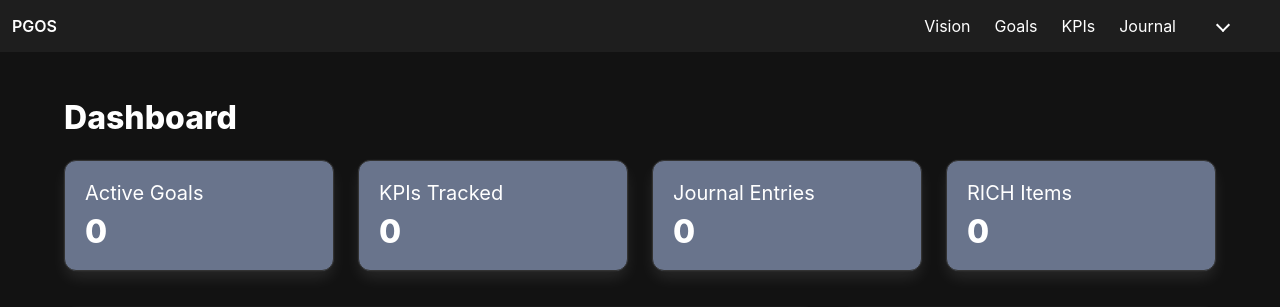
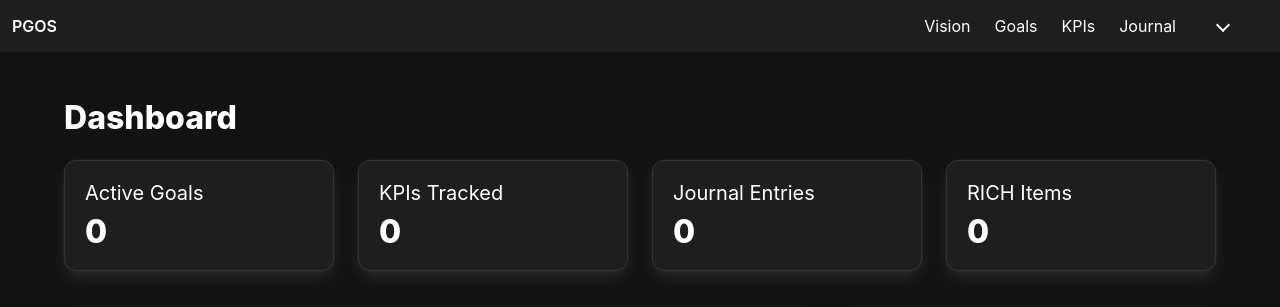
Before and after one commit to AVECProductions/pgos_frontend, a Vue app: page /dashboard in a window 1280 px wide. Shown: the top 307 px of the page. Built offline with nearby package versions, Linux system fonts and the light colour scheme; no server answers; sample sign-in values are in the browser's storage.

Commit message:
added favicon

```diff
--- a/public/index.html
+++ b/public/index.html
@@ -4,7 +4,7 @@
     <meta charset="utf-8">
     <meta http-equiv="X-UA-Compatible" content="IE=edge">
     <meta name="viewport" content="width=device-width,initial-scale=1.0">
-    <link rel="icon" href="<%= BASE_URL %>favicon.ico">
+    <link rel="icon" type="image/png" href="<%= BASE_URL %>favicon.png">
     <title>PGOS - Personal Goal & Objective System</title>
   </head>
   <body>
--- a/src/views/DashboardView.vue
+++ b/src/views/DashboardView.vue
@@ -5,27 +5,27 @@
     <!-- Quick Stats -->
     <div class="columns is-multiline">
       <div class="column is-3">
-        <div class="box has-background-grey has-text-white">
-          <h2 class="subtitle has-text-white mb-2">Active Goals</h2>
-          <p class="title has-text-white">{{ stats.activeGoals || 0 }}</p>
+        <div class="box">
+          <h2 class="subtitle mb-2">Active Goals</h2>
+          <p class="title">{{ stats.activeGoals || 0 }}</p>
         </div>
       </div>
       <div class="column is-3">
-        <div class="box has-background-grey has-text-white">
-          <h2 class="subtitle has-text-white mb-2">KPIs Tracked</h2>
-          <p class="title has-text-white">{{ stats.kpisTracked || 0 }}</p>
+        <div class="box">
+          <h2 class="subtitle mb-2">KPIs Tracked</h2>
+          <p class="title">{{ stats.kpisTracked || 0 }}</p>
         </div>
       </div>
       <div class="column is-3">
-        <div class="box has-background-grey has-text-white">
-          <h2 class="subtitle has-text-white mb-2">Journal Entries</h2>
-          <p class="title has-text-white">{{ stats.journalEntries || 0 }}</p>
+        <div class="box">
+          <h2 class="subtitle mb-2">Journal Entries</h2>
+          <p class="title">{{ stats.journalEntries || 0 }}</p>
         </div>
       </div>
       <div class="column is-3">
-        <div class="box has-background-grey has-text-white">
-          <h2 class="subtitle has-text-white mb-2">RICH Items</h2>
-          <p class="title has-text-white">{{ stats.richItems || 0 }}</p>
+        <div class="box">
+          <h2 class="subtitle mb-2">RICH Items</h2>
+          <p class="title">{{ stats.richItems || 0 }}</p>
         </div>
       </div>
     </div>
```
Also changed, not shown: public/favicon.png (added), 1 other file (tests, documents, lock files or other folders).
